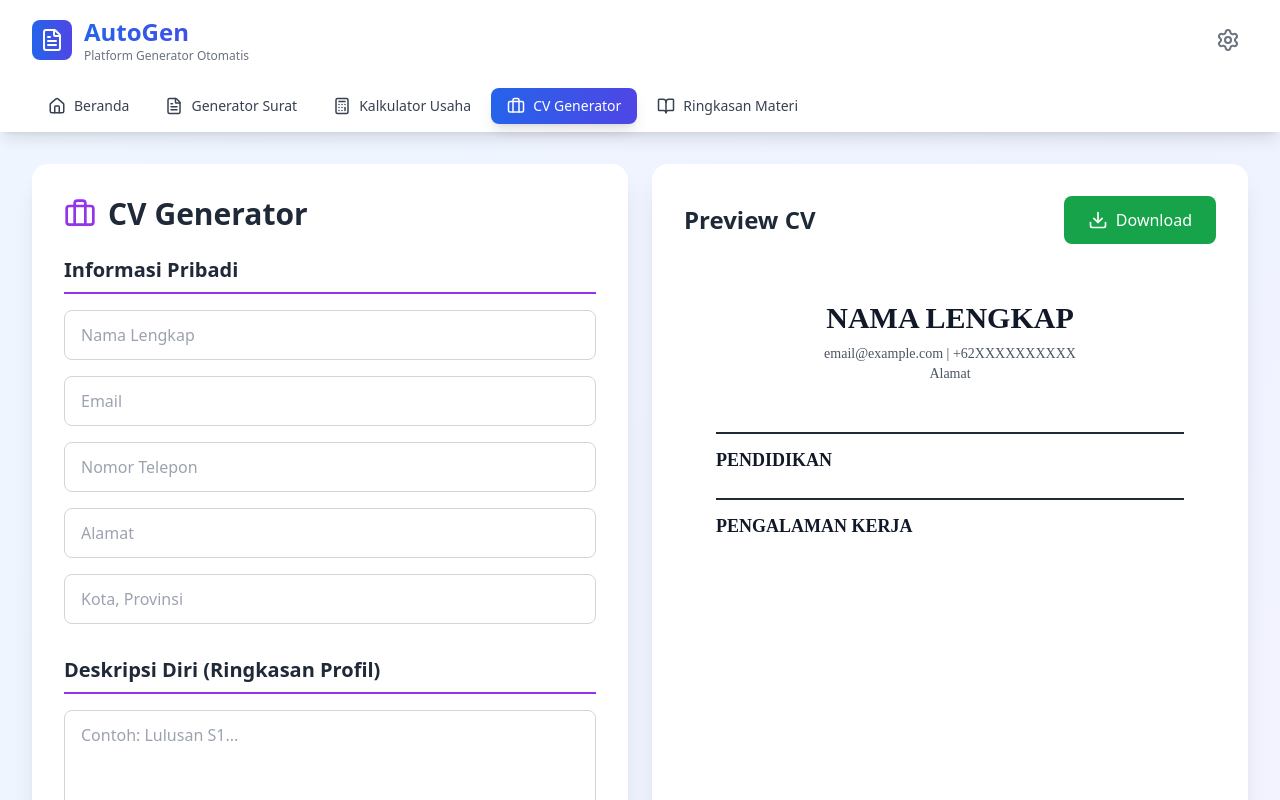
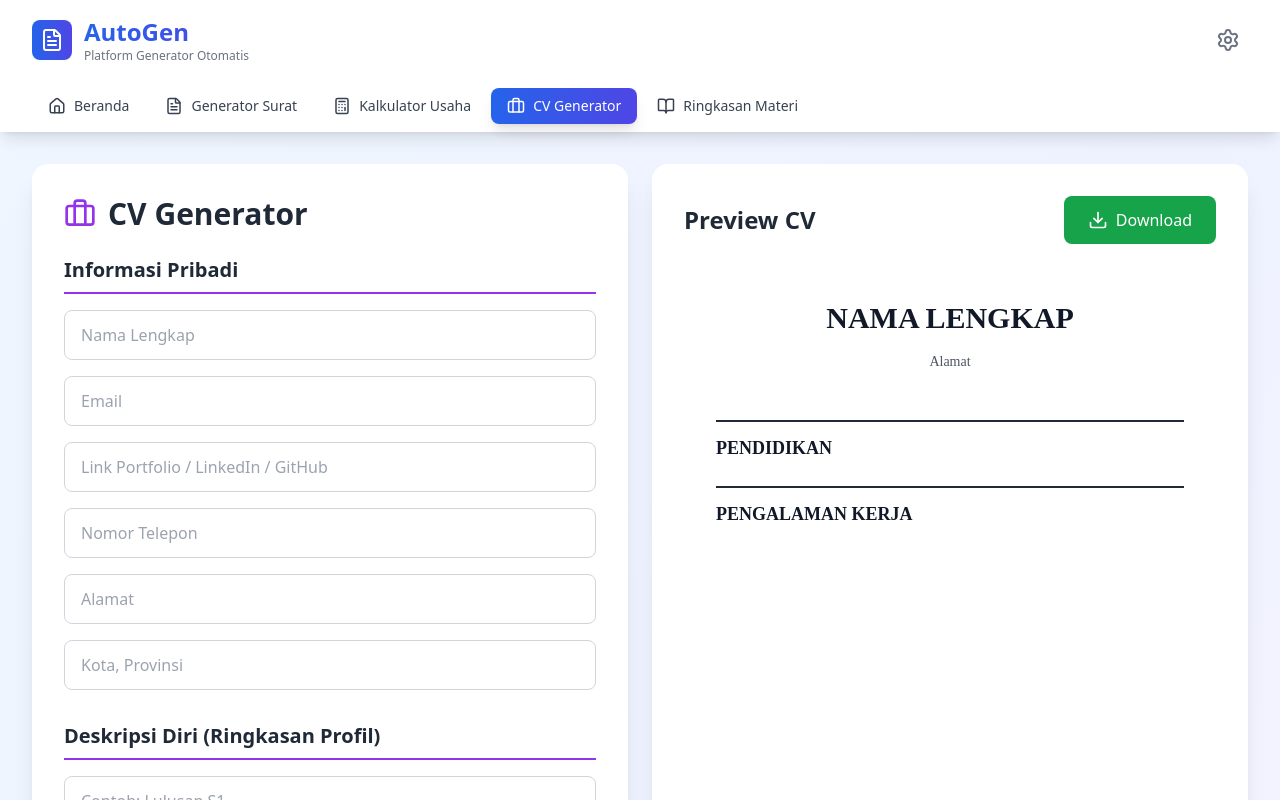
Before and after one commit to dearlyfebrianos/AutoGenerator-App, a React (Vite) app: page /cv in a window 1280 px wide. Shown: the top 800 px of the page. Built offline with nearby package versions, Linux system fonts and the light colour scheme.

Commit message:
AutoApps Generator

```diff
--- a/src/pages/CVGenerator.jsx
+++ b/src/pages/CVGenerator.jsx
@@ -9,6 +9,7 @@ const CVGenerator = () => {
     telepon: "",
     alamat: "",
     kota: "",
+    link: "",
   });
   const [profileSummary, setProfileSummary] = useState("");
   const [sections, setSections] = useState([
@@ -138,7 +139,7 @@ const CVGenerator = () => {
 
     const opt = {
       margin: [10, 10, 10, 10],
-      filename: `CV ATS ${personalInfo.nama.replace(/\s+/g, " ").toUpperCase() || "SAYA"}.pdf`,
+      filename: `CV ATS ${personalInfo.nama.replace(/\s+/g, "_").toUpperCase() || "SAYA"}.pdf`,
       image: { type: "jpeg", quality: 0.98 },
       html2canvas: {
         scale: 2,
@@ -196,6 +197,15 @@ const CVGenerator = () => {
                 }
                 className="w-full px-4 py-3 rounded-lg border border-gray-300 dark:border-gray-600 bg-white dark:bg-gray-700 text-gray-800 dark:text-gray-200 focus:ring-2 focus:ring-purple-500 focus:border-transparent transition-all"
                 placeholder="Email"
+              />
+              <input
+                type="url"
+                value={personalInfo.link}
+                onChange={(e) =>
+                  setPersonalInfo({ ...personalInfo, link: e.target.value })
+                }
+                className="w-full px-4 py-3 rounded-lg border border-gray-300 dark:border-gray-600 bg-white dark:bg-gray-700 text-gray-800 dark:text-gray-200 focus:ring-2 focus:ring-purple-500 focus:border-transparent transition-all"
+                placeholder="Link Portfolio / LinkedIn / GitHub"
               />
               <input
                 type="tel"
@@ -362,49 +372,79 @@ const CVGenerator = () => {
           </div>
           <div
             ref={cvRef}
-            className="bg-white p-8 min-h-[800px]"
+            className="p-8 min-h-[800px]"
             style={{ fontFamily: "'Times New Roman', Times, serif" }}
           >
             <div className="text-center mb-6 pb-6">
-              <h1 className="text-3xl font-bold text-gray-900 mb-2">
+              <h1 className="text-3xl font-bold text-gray-900 dark:text-white mb-2">
                 {personalInfo.nama || "NAMA LENGKAP"}
               </h1>
-              <p className="text-sm text-gray-600">
-                {personalInfo.email || "email@example.com"} |{" "}
-                {personalInfo.telepon || "+62XXXXXXXXXX"}
-              </p>
-              <p className="text-sm text-gray-600">
+              <div className="text-sm text-gray-600 dark:text-gray-400 flex flex-wrap justify-center gap-1">
+                {(() => {
+                  const contactItems = [];
+                  if (personalInfo.email) contactItems.push(personalInfo.email);
+                  if (personalInfo.link) {
+                    contactItems.push(
+                      <a
+                        key="link"
+                        href={personalInfo.link}
+                        target="_blank"
+                        rel="noopener noreferrer"
+                        className="text-blue-600 dark:text-blue-400 underline hover:text-blue-800 dark:hover:text-blue-300"
+                      >
+                        {personalInfo.link}
+                      </a>,
+                    );
+                  }
+                  if (personalInfo.telepon)
+                    contactItems.push(personalInfo.telepon);
+
+                  return contactItems.map((item, index) => (
+                    <React.Fragment key={index}>
+                      {item}
+                      {index < contactItems.length - 1 && <span>|</span>}
+                    </React.Fragment>
+                  ));
+                })()}
+              </div>
+              <p className="text-sm text-gray-600 dark:text-gray-400 mt-2">
                 {personalInfo.alamat || "Alamat"}
                 {personalInfo.kota && `, ${personalInfo.kota}`}
               </p>
             </div>
             {profileSummary && (
               <div className="mb-2 text-justify">
-                <p className="leading-6 text-gray-800">{profileSummary}</p>
+                <p className="leading-6 text-gray-800 dark:text-gray-300">
+                  {profileSummary}
+                </p>
               </div>
             )}
             {sections.map((section) => (
               <div key={section.id} className="mb-6">
-                <div className="border-t-2 border-gray-800 pt-3 mb-4">
-                  <h2 className="text-lg font-bold text-gray-900">
+                <div className="border-t-2 border-gray-800 dark:border-gray-400 pt-3 mb-4">
+                  <h2 className="text-lg font-bold text-gray-900 dark:text-white">
                     {section.title || "SECTION TITLE"}
                   </h2>
                 </div>
                 {section.items.map((item) => (
                   <div key={item.id} className="mb-4">
                     {item.judul && (
-                      <h3 className="font-bold text-gray-900">{item.judul}</h3>
+                      <h3 className="font-bold text-gray-900 dark:text-white">
+                        {item.judul}
+                      </h3>
                     )}
                     {item.subjudul && (
-                      <p className="text-sm text-gray-700">{item.subjudul}</p>
+                      <p className="text-sm text-gray-700 dark:text-gray-400">
+                        {item.subjudul}
+                      </p>
                     )}
                     {item.tahun && (
-                      <p className="text-sm text-gray-600 italic">
+                      <p className="text-sm text-gray-600 dark:text-gray-500 italic">
                         {item.tahun}
                       </p>
                     )}
                     {item.deskripsi && (
-                      <p className="text-sm text-gray-700 mt-1 whitespace-pre-wrap">
+                      <p className="text-sm text-gray-700 dark:text-gray-400 mt-1 whitespace-pre-wrap">
                         {item.deskripsi}
                       </p>
                     )}
```
